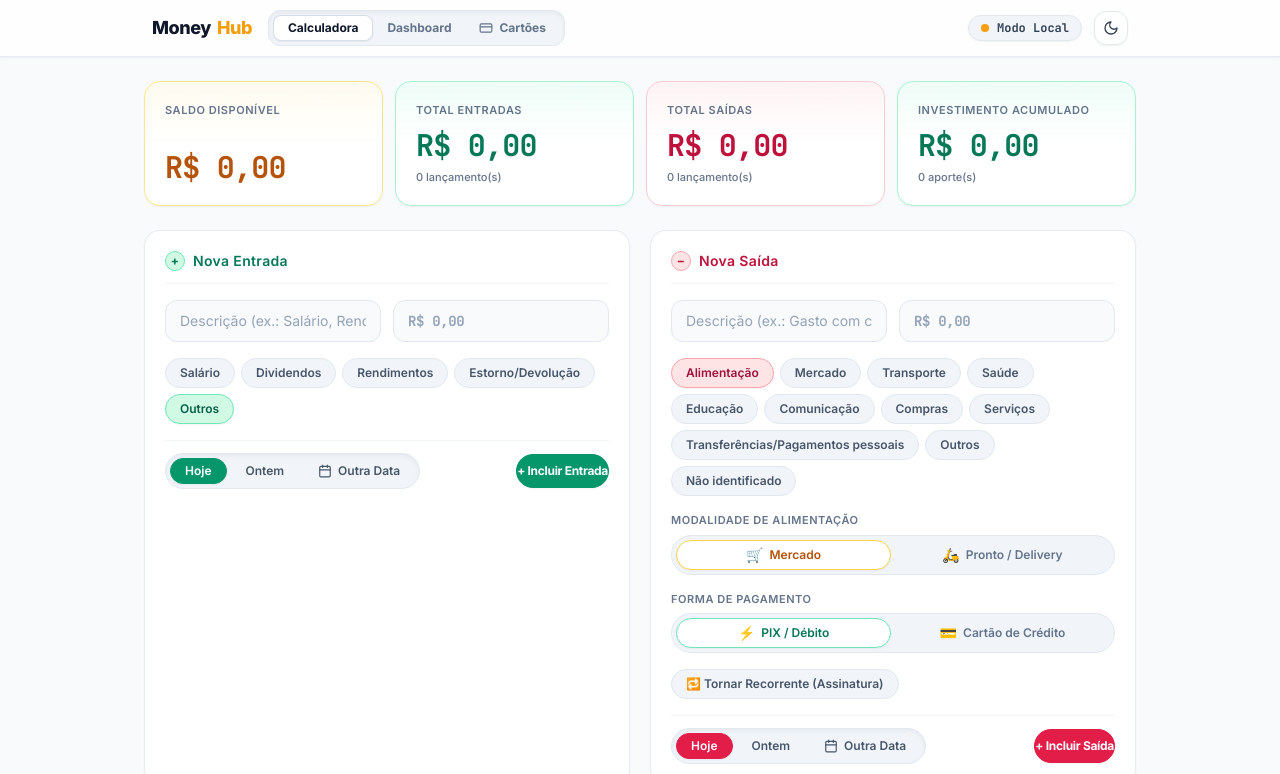
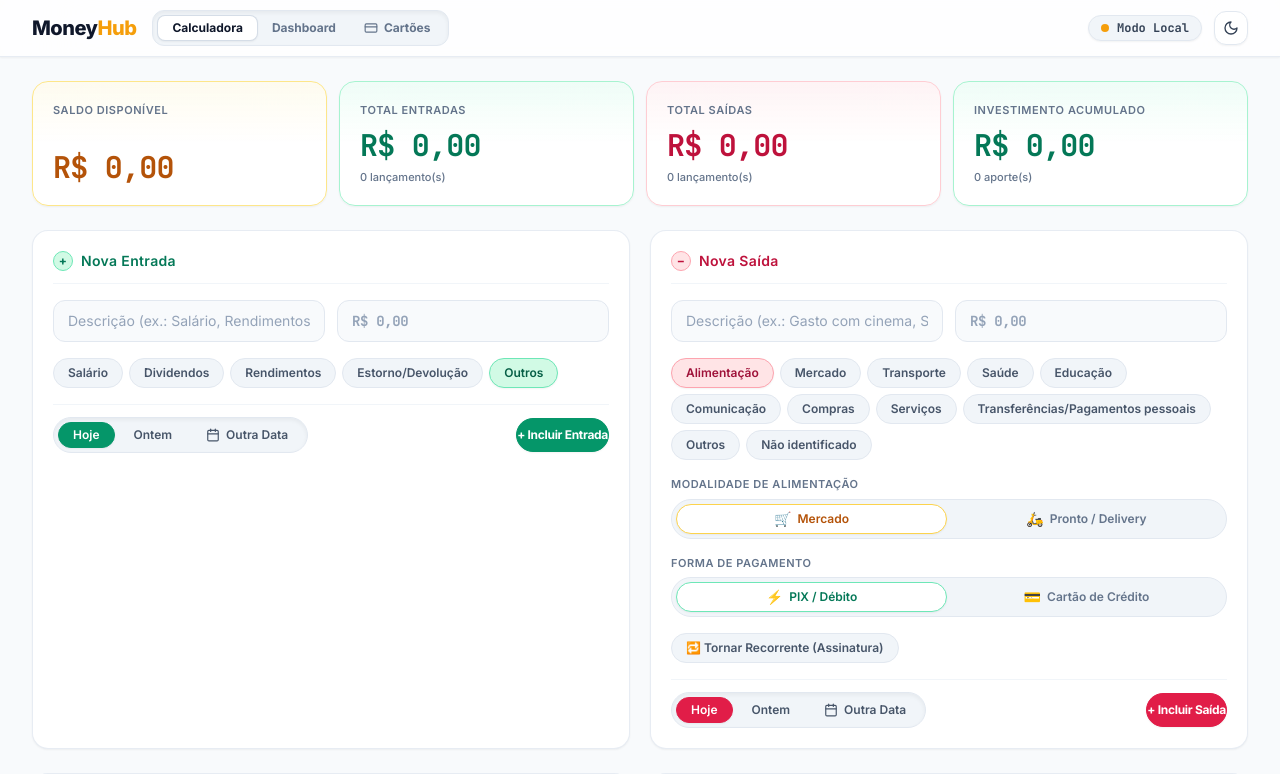
Before and after one commit to joaojorte/MoneyHub, a React (Vite) app: page / in a window 1280 px wide. Shown: the top 774 px of the page. Built offline with nearby package versions, Linux system fonts and the light colour scheme; no server answers.

Commit message:
auto-sync: atualizar src/App.jsx

```diff
--- a/src/App.jsx
+++ b/src/App.jsx
@@ -40,14 +40,13 @@ export function App() {
 
       {/* Top Header */}
       <header className="sticky top-0 z-50 bg-white/80 dark:bg-[#060911]/80 backdrop-blur-2xl border-b border-slate-200/80 dark:border-white/[0.08] shadow-sm dark:shadow-[0_4px_24px_rgba(0,0,0,0.5)]">
-        <div className="max-w-5xl mx-auto px-4 sm:px-6 h-14 flex items-center justify-between gap-3">
+        <div className="max-w-7xl 2xl:max-w-[1536px] mx-auto px-4 sm:px-6 lg:px-8 h-14 flex items-center justify-between gap-3">
           <div className="flex items-center gap-3 sm:gap-4">
             <h1
               onClick={() => setActiveTab('calculadora')}
-              className="text-base sm:text-lg font-extrabold tracking-tight flex items-center gap-1.5 cursor-pointer select-none"
+              className="text-lg sm:text-xl font-black tracking-tight flex items-center cursor-pointer select-none"
             >
-              <span className="text-slate-900 dark:text-white">Money</span>
-              <span className="text-amber-500 dark:text-amber-400">Hub</span>
+              <span className="text-slate-900 dark:text-white">Money</span><span className="text-amber-500 dark:text-amber-400">Hub</span>
             </h1>
 
             {/* Navegação entre Módulos */}
@@ -117,7 +116,7 @@ export function App() {
       </header>
 
       {/* Main Container */}
-      <main className="max-w-5xl mx-auto px-4 py-6 space-y-6">
+      <main className="max-w-7xl 2xl:max-w-[1536px] mx-auto px-4 sm:px-6 lg:px-8 py-6 space-y-6">
         {activeTab === 'calculadora' && (
           <>
             {/* Métricas Principais */}
```
